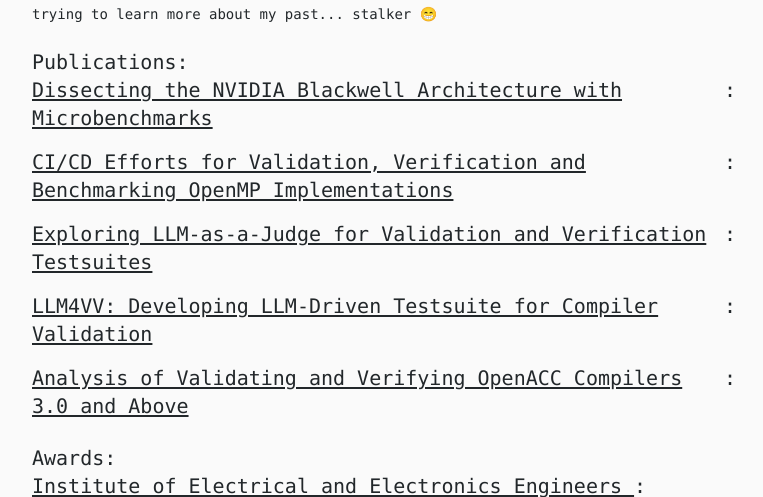
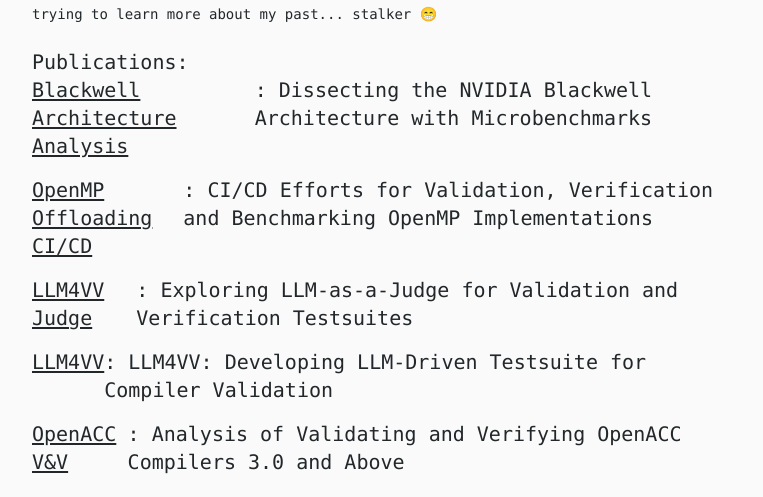
Before and after one commit to ajarmusch/ajarmusch.github.io, an Astro site: page /fame in a window 1280 px wide. Shown: the part 333-830 px from the top of the page, without its empty margins (256-1019 px from the left). Built offline with nearby package versions, Linux system fonts and the light colour scheme; Astro itself is replaced by a stand-in of ours; no server answers.

Commit message:
Making working

```diff
--- a/src/pages/fame.astro
+++ b/src/pages/fame.astro
@@ -22,14 +22,14 @@
 		<h2 class="mb-4 text-xl">Publications:</h1>
 		<dl class="space-y-4">
 			{
-				publicationsTech.map(({ desc, href, title }) => (
+				publicationsTech.map((pub) => (
 					<div class="flex flex-col gap-2 sm:flex-row">
 						<dt>
 							<span class="flex">
-								<a class="cactus-link" href={href} rel="" target="_blank">
-									{title}
+								<a class="cactus-link" href={pub.url} rel="" target="_blank">
+									{pub.shortTitle}
 								</a>
-								: {desc}
+								: {pub.title}
 							</span>
 						</dt>
 					</div>
--- a/src/pages/index.astro
+++ b/src/pages/index.astro
@@ -4,9 +4,7 @@
 import { getAllPosts, sortMDByDate } from "@/data/post";
 import PageLayout from "@/layouts/Base.astro";
 import { publicationsTech, getDisplayPublication } from "@/data/publications";
-import { awardsTech } from "@/data/awards";
 import { researchAreas } from "@/data/research";
-import { Icon } from "astro-icon/components";
 
 
 const MAX_POSTS = 10;
```
